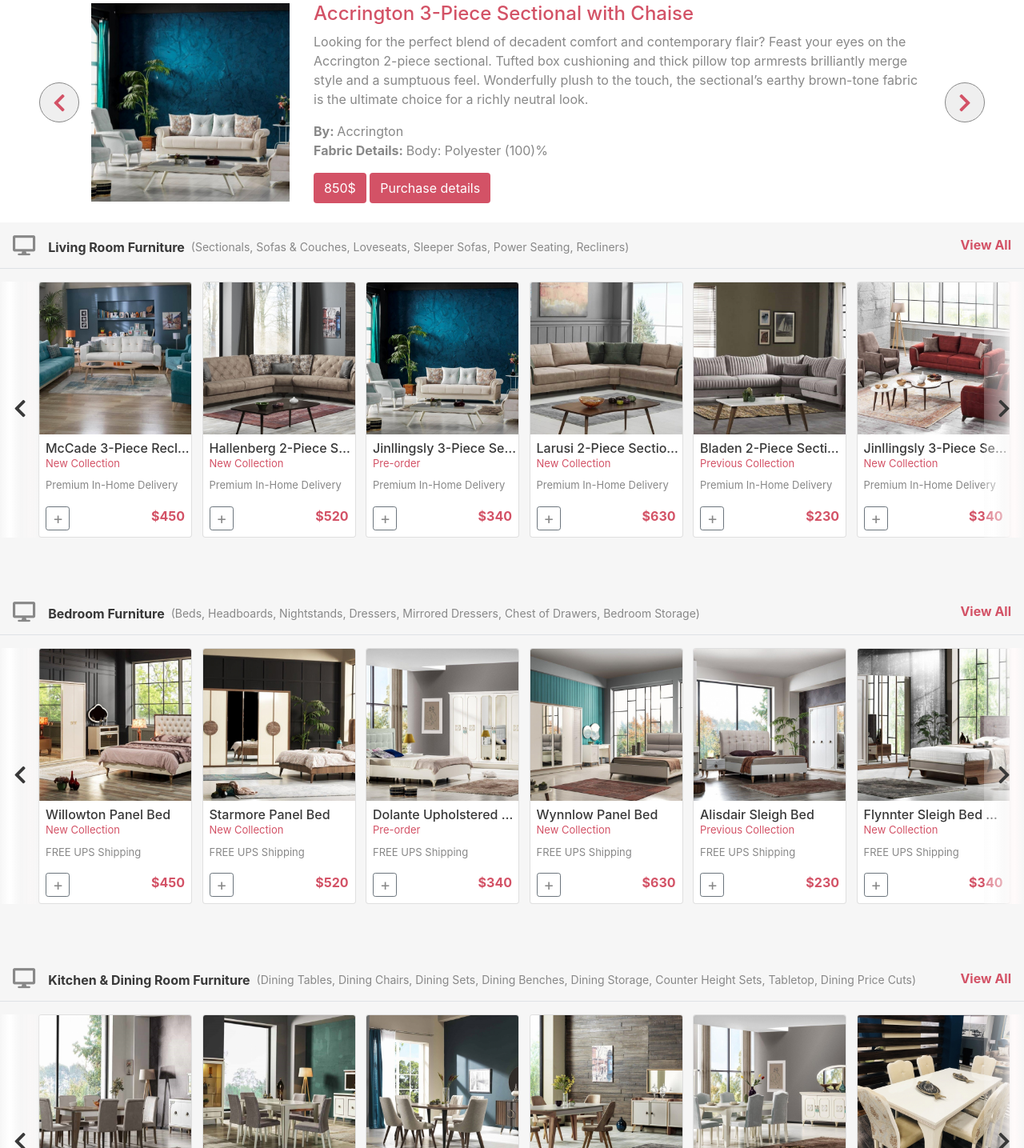
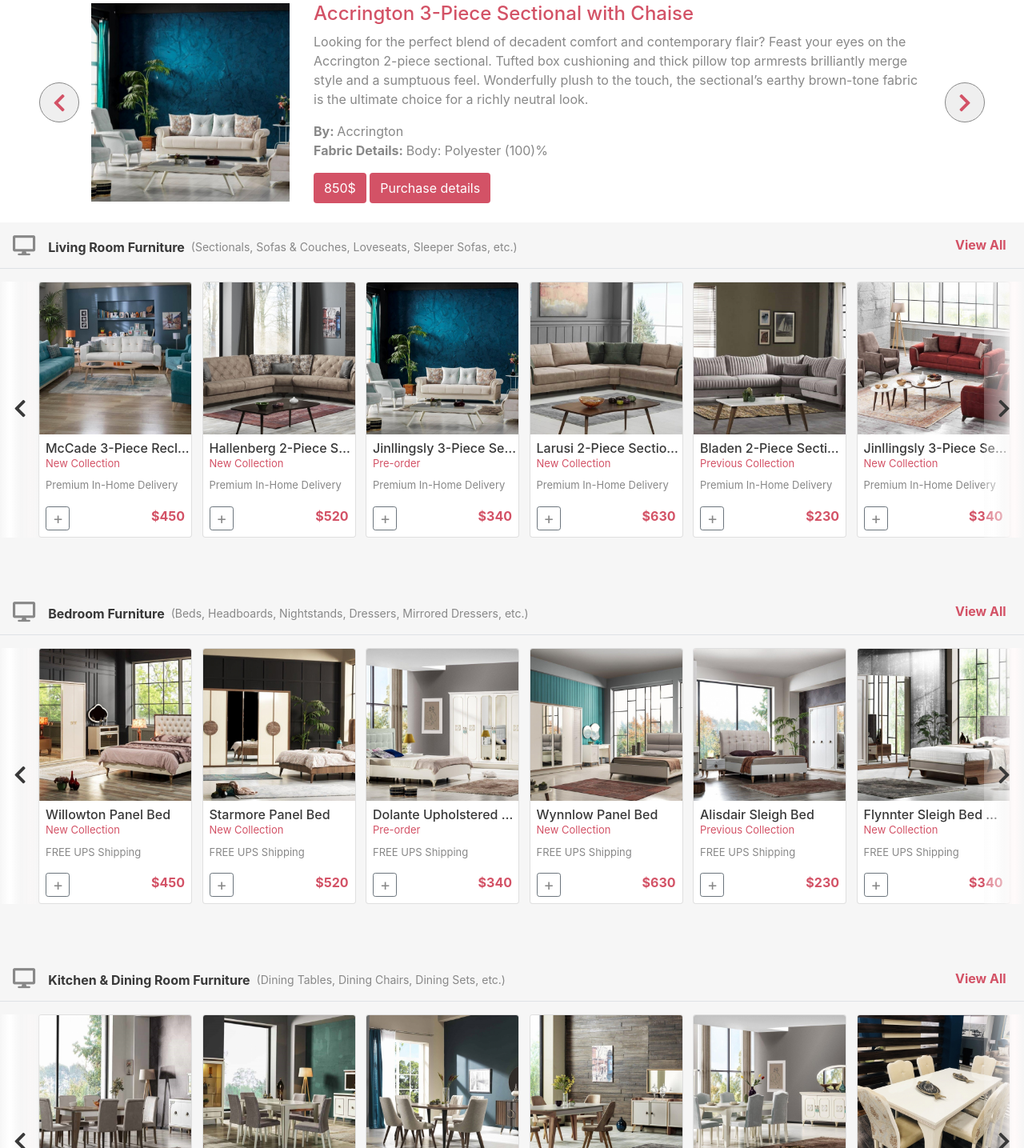
Before and after one commit to bettercallazamat/online-shop-website, a plain HTML site: page index.html in a window 1280 px wide. Shown: the part 429-1864 px from the top of the page at 80% size. Drawn offline with nearby package versions, Linux system fonts and the light colour scheme.

Commit message:
Resolve issues with overlapping content in categories

```diff
--- a/index.html
+++ b/index.html
@@ -92,9 +92,9 @@
                             <a class="d-flex align-self-end" href="./search-results.html">
                                 <h3 class="main-text mb-0 pl-3 pr-2 d-inline font-weight-bold">Living Room Furniture</h3>
                             </a>
-                            <span class="secondary-text">(Sectionals, Sofas & Couches, Loveseats, Sleeper Sofas, Power Seating, Recliners)</span>
+                            <span class="sub-category secondary-text d-none d-md-inline-block">(Sectionals, Sofas & Couches, Loveseats, Sleeper Sofas, etc.)</span>
                         </div>
-                        <a class="highlight-text font-weight-bold" href="#">View All</a>
+                        <a class="view-all highlight-text font-weight-bold" href="#">View All</a>
                     </div>
                     <div class="category-content py-3 position-relative">
                         <div class="category-content-scrolling-wrapper">
@@ -228,9 +228,9 @@
                             <a class="d-flex align-self-end" href="./search-results.html">
                                 <h3 class="main-text mb-0 pl-3 pr-2 d-inline font-weight-bold">Bedroom Furniture</h3>
                             </a>
-                            <span class="secondary-text">(Beds, Headboards, Nightstands, Dressers, Mirrored Dressers, Chest of Drawers, Bedroom Storage)</span>
+                            <span class="sub-category secondary-text d-none d-md-inline-block">(Beds, Headboards, Nightstands, Dressers, Mirrored Dressers, etc.)</span>
                         </div>
-                        <a class="highlight-text font-weight-bold" href="#">View All</a>
+                        <a class="view-all highlight-text font-weight-bold" href="#">View All</a>
                     </div>
                     <div class="category-content py-3 position-relative">
                         <div class="category-content-scrolling-wrapper">
@@ -363,9 +363,9 @@
                             <a class="d-flex align-self-end" href="./search-results.html">
                                 <h3 class="main-text mb-0 pl-3 pr-2 d-inline font-weight-bold">Kitchen & Dining Room Furniture</h3>
                             </a>
-                            <span class="secondary-text">(Dining Tables, Dining Chairs, Dining Sets, Dining Benches, Dining Storage, Counter Height Sets, Tabletop, Dining Price Cuts)</span>
+                            <span class="sub-category secondary-text d-none d-md-inline-block">(Dining Tables, Dining Chairs, Dining Sets, etc.)</span>
                         </div>
-                        <a class="highlight-text font-weight-bold" href="#">View All</a>
+                        <a class="view-all highlight-text font-weight-bold" href="#">View All</a>
                     </div>
                     <div class="category-content py-3 position-relative">
                         <div class="category-content-scrolling-wrapper">
--- a/style.css
+++ b/style.css
@@ -165,6 +165,10 @@ a:hover {
 
 .category-header span {
   font-size: 14px;
+}
+
+.category-header .view-all {
+  min-width: 70px;
 }
 
 .category-content-scrolling-wrapper {
```
